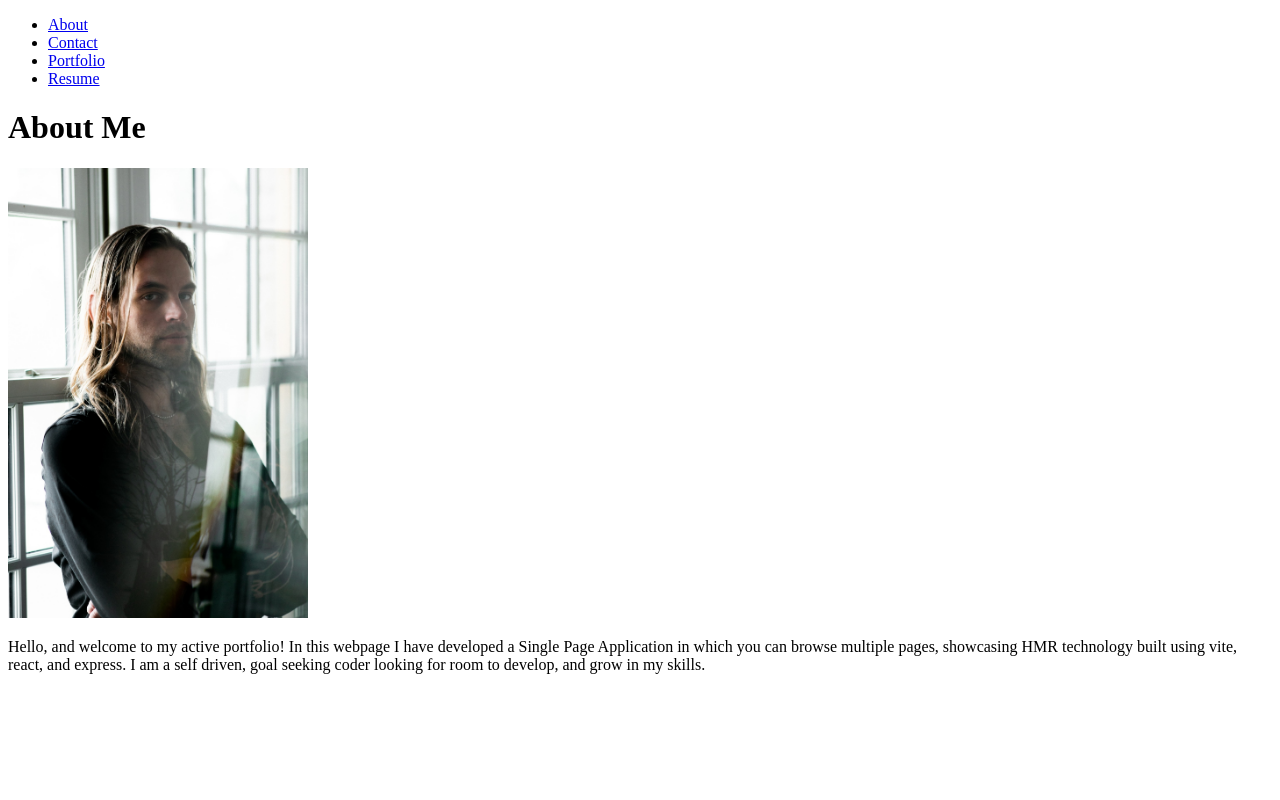
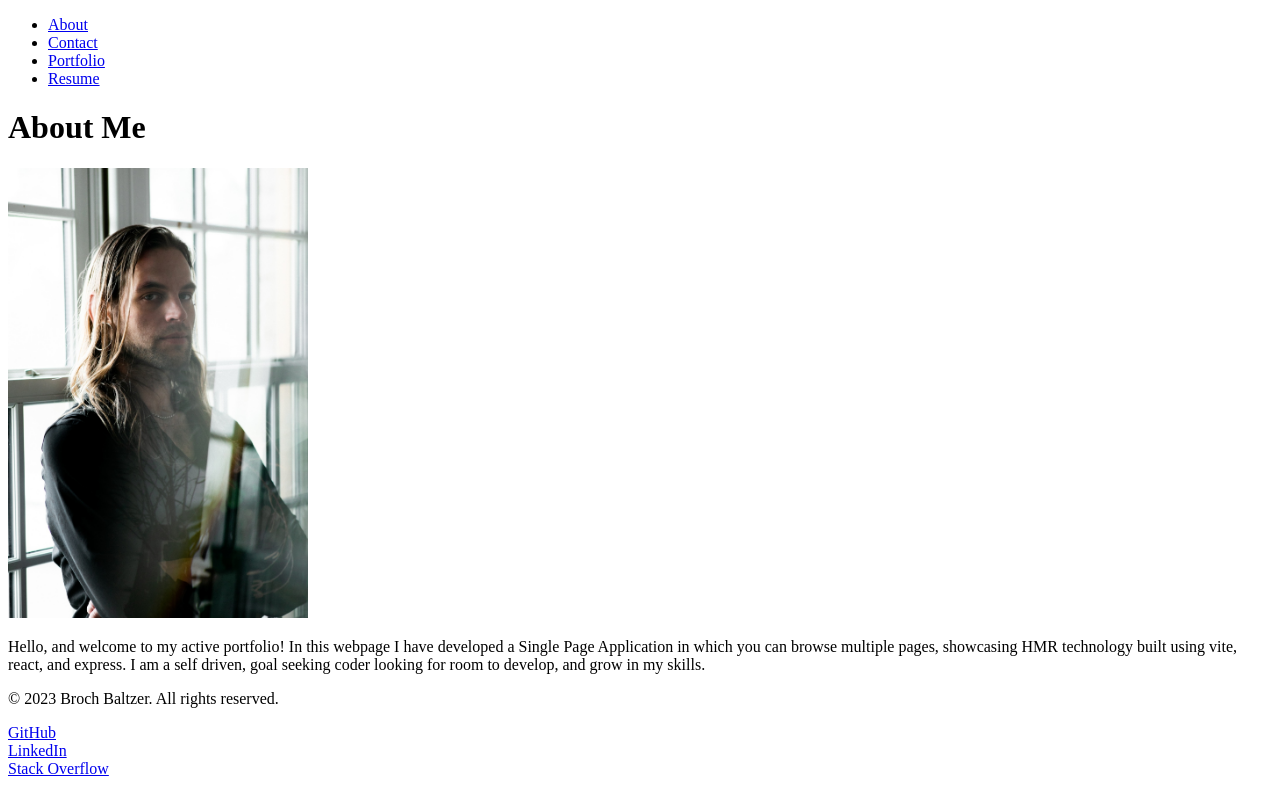
Before and after one commit to brochb/React-Single-Page-Portfolio, a React (Vite) app: page / in a window 1280 px wide. Built offline with nearby package versions, Linux system fonts and the light colour scheme.

Commit message:
fixed footer display, deleted unnessecary header file, updated app to import properly, updated readme

```diff
--- a/src/App.jsx
+++ b/src/App.jsx
@@ -1,8 +1,10 @@
 import PortfolioContainer from "./components/PortfolioContainer";
+import Footer from "./components/footer"
 
 const App = () => (
     <div className="portfolio-app">
         <PortfolioContainer />
+        <Footer />
     </div>
 );
 
--- /dev/null
+++ b/src/components/Footer.jsx
@@ -0,0 +1,14 @@
+export default function Footer() {
+    return (
+        <footer>
+            <p>&copy; 2023 Broch Baltzer. All rights reserved.</p>
+            <div className="social-links">
+                <section><a href="https://github.com/brochb" target="_blank" rel="noopener noreferrer">GitHub</a></section>
+                <section><a href="https://www.linkedin.com/in/broch-baltzer-90a337289/" target="_blank" rel="noopener noreferrer">LinkedIn</a></section>
+                {/* Add links to other platforms */}
+                {/* Example: */}
+                <section><a href="https://stackoverflow.com/users/comingsoon" target="_blank" rel="noopener noreferrer">Stack Overflow</a></section>
+            </div>
+        </footer>
+    );
+}
```
Also changed, not shown: src/components/common/footer.jsx (deleted, +0 -14 lines), src/components/common/header.jsx (deleted, +0 -11 lines), 1 other file (tests, documents, lock files or other folders).
